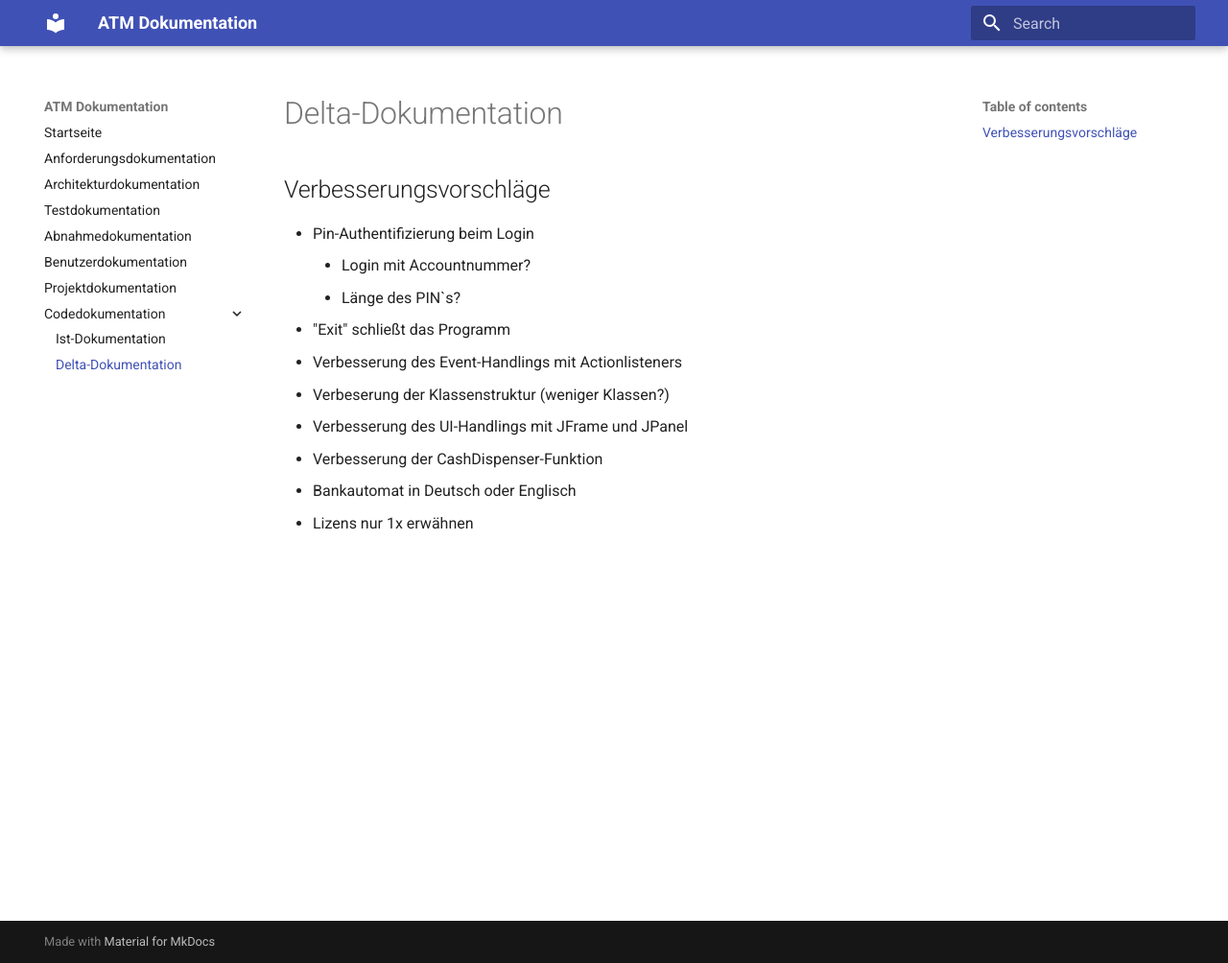
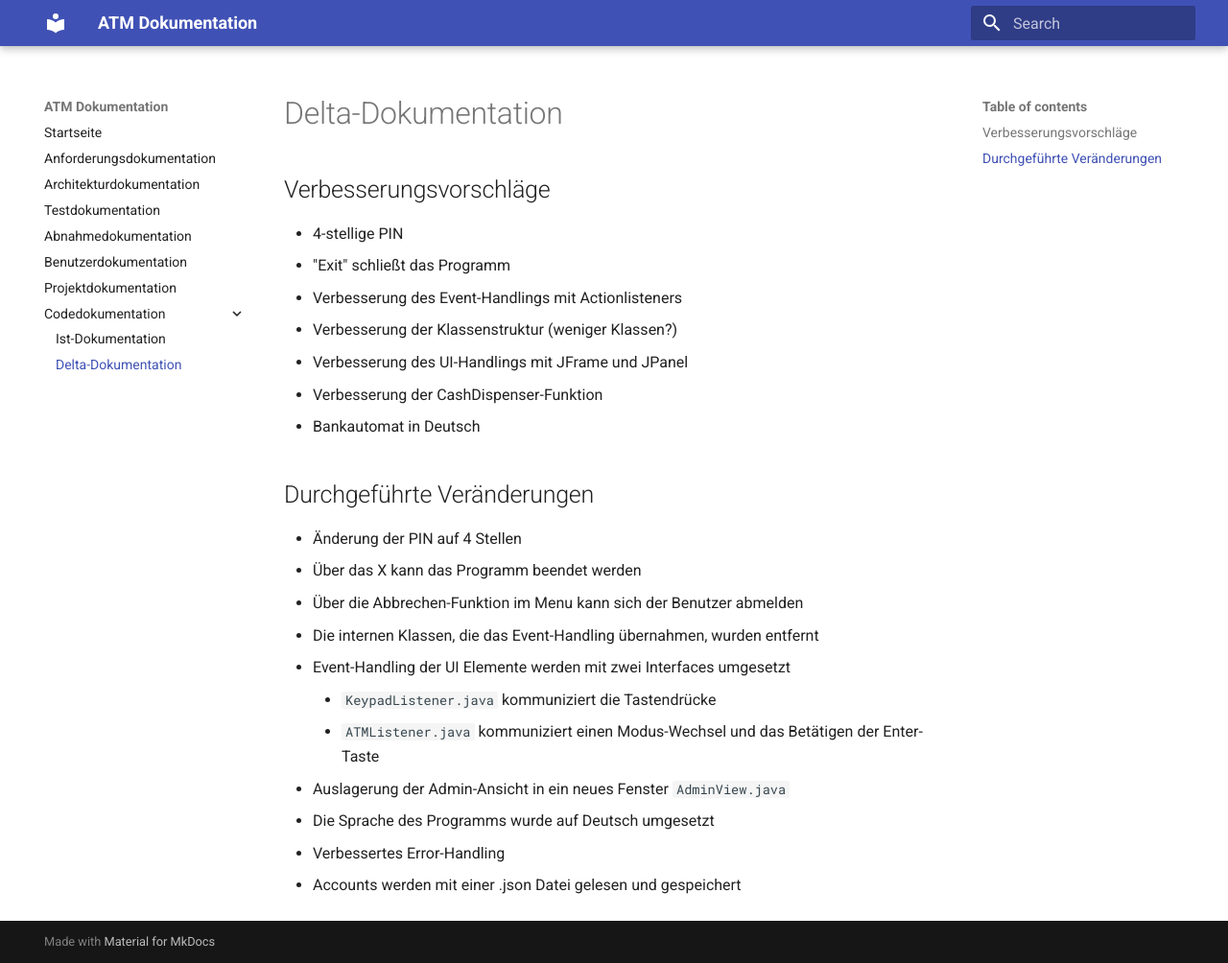
Before and after one commit to Halfpipe-SD/ATM, an MkDocs documentation site: the page built from docs/docs/codedocs/delta-docs.md, in a window 1280 px wide and 1004 px high. Shown: the whole window at 96% size. Built offline with MkDocs 1.6.1 and Material for MkDocs 9.7.7, drawn with Linux system fonts in a browser that asks for light colours.

Commit message:
Added delta-documentation and switched to german lang

```diff
--- a/docs/docs/codedocs/delta-docs.md
+++ b/docs/docs/codedocs/delta-docs.md
@@ -2,13 +2,24 @@
 
 ## Verbesserungsvorschläge
 
-- Pin-Authentifizierung beim Login
-    - Login mit Accountnummer?
-    - Länge des PIN`s?
+- 4-stellige PIN
 - "Exit" schließt das Programm
 - Verbesserung des Event-Handlings mit Actionlisteners
-- Verbeserung der Klassenstruktur (weniger Klassen?)
+- Verbesserung der Klassenstruktur (weniger Klassen?)
 - Verbesserung des UI-Handlings mit JFrame und JPanel
 - Verbesserung der CashDispenser-Funktion
-- Bankautomat in Deutsch oder Englisch
-- Lizens nur 1x erwähnen
+- Bankautomat in Deutsch
+
+## Durchgeführte Veränderungen
+
+- Änderung der PIN auf 4 Stellen
+- Über das X kann das Programm beendet werden
+- Über die Abbrechen-Funktion im Menu kann sich der Benutzer abmelden
+- Die internen Klassen, die das Event-Handling übernahmen, wurden entfernt
+- Event-Handling der UI Elemente werden mit zwei Interfaces umgesetzt
+    - `KeypadListener.java` kommuniziert die Tastendrücke
+    - `ATMListener.java` kommuniziert einen Modus-Wechsel und das Betätigen der Enter-Taste
+- Auslagerung der Admin-Ansicht in ein neues Fenster `AdminView.java`
+- Die Sprache des Programms wurde auf Deutsch umgesetzt
+- Verbessertes Error-Handling
+- Accounts werden mit einer .json Datei gelesen und gespeichert
```
Also changed, not shown: 5 other files.
